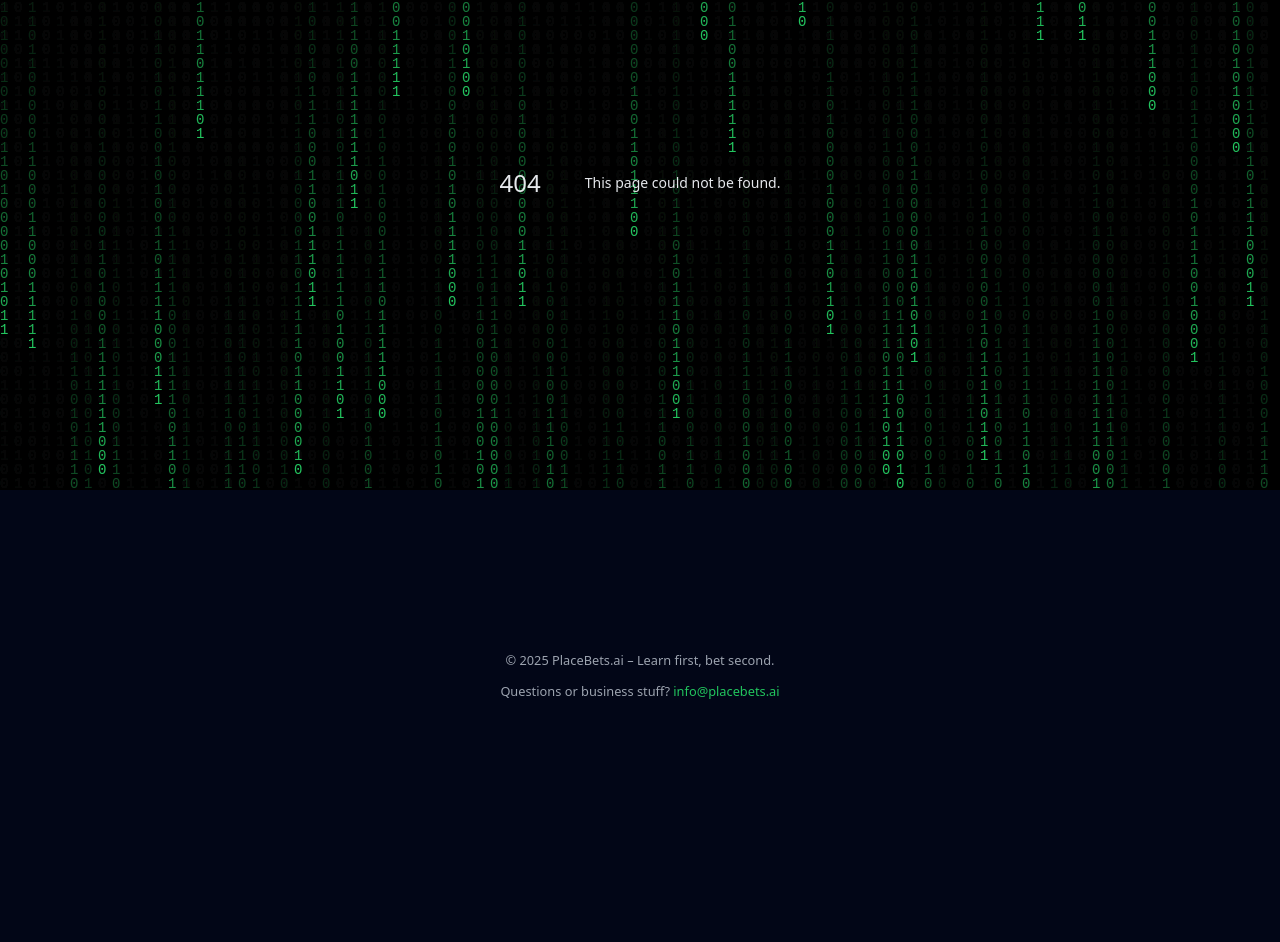
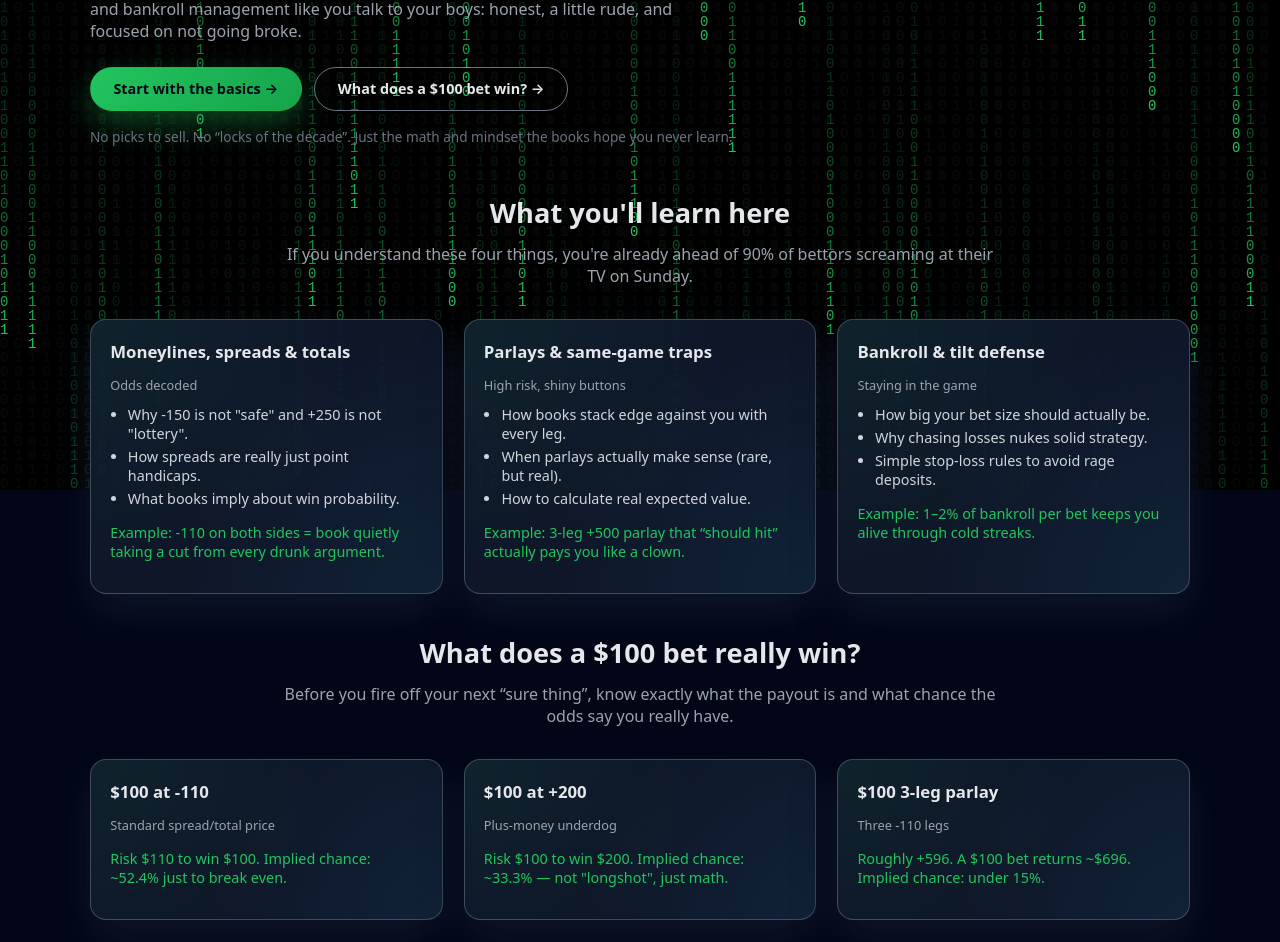
Before and after one commit to placebetsai/Placebetsai, a Next.js app: page / in a window 1280 px wide. Before the commit this address had no page. Shown: the part 310-1252 px from the top of the page. Before the commit the page ends 1054 px from the top, so only its background shows below. Built offline with nearby package versions, Linux system fonts and the light colour scheme.

Commit message:
Create page.js

```diff
--- /dev/null
+++ b/app/page.js
@@ -0,0 +1,121 @@
+export default function HomePage() {
+  return (
+    <>
+      <section className="hero">
+        <div className="hero-pill">
+          <span>SPORTS BETTING SCHOOL</span>
+          <span>NO GURU COURSES</span>
+        </div>
+        <h1>
+          Learn how sports betting actually works{" "}
+          <span className="hero-gradient">
+            before the book buries you.
+          </span>
+        </h1>
+        <p className="hero-sub">
+          PlaceBets.ai is the neon chalkboard that finally explains odds,
+          parlays, spreads, and bankroll management like you talk to your boys:
+          honest, a little rude, and focused on not going broke.
+        </p>
+
+        <div className="hero-actions">
+          <a href="/learn-betting" className="btn btn-primary">
+            Start with the basics →
+          </a>
+          <a href="/calculators" className="btn btn-outline">
+            What does a $100 bet win? →
+          </a>
+        </div>
+
+        <p className="hero-note">
+          No picks to sell. No “locks of the decade”. Just the math and mindset
+          the books hope you never learn.
+        </p>
+      </section>
+
+      <section className="section">
+        <h2 className="section-title">What you&apos;ll learn here</h2>
+        <p className="section-intro">
+          If you understand these four things, you&apos;re already ahead of 90%
+          of bettors screaming at their TV on Sunday.
+        </p>
+
+        <div className="card-grid">
+          <div className="card">
+            <h3>Moneylines, spreads & totals</h3>
+            <p className="card-tag">Odds decoded</p>
+            <ul className="card-list">
+              <li>Why -150 is not &quot;safe&quot; and +250 is not &quot;lottery&quot;.</li>
+              <li>How spreads are really just point handicaps.</li>
+              <li>What books imply about win probability.</li>
+            </ul>
+            <p className="card-example">
+              Example: -110 on both sides = book quietly taking a cut from every
+              drunk argument.
+            </p>
+          </div>
+
+          <div className="card">
+            <h3>Parlays & same-game traps</h3>
+            <p className="card-tag">High risk, shiny buttons</p>
+            <ul className="card-list">
+              <li>How books stack edge against you with every leg.</li>
+              <li>When parlays actually make sense (rare, but real).</li>
+              <li>How to calculate real expected value.</li>
+            </ul>
+            <p className="card-example">
+              Example: 3-leg +500 parlay that “should hit” actually pays you like
+              a clown.
+            </p>
+          </div>
+
+          <div className="card">
+            <h3>Bankroll & tilt defense</h3>
+            <p className="card-tag">Staying in the game</p>
+            <ul className="card-list">
+              <li>How big your bet size should actually be.</li>
+              <li>Why chasing losses nukes solid strategy.</li>
+              <li>Simple stop-loss rules to avoid rage deposits.</li>
+            </ul>
+            <p className="card-example">
+              Example: 1–2% of bankroll per bet keeps you alive through cold
+              streaks.
+            </p>
+          </div>
+        </div>
+      </section>
+
+      <section className="section">
+        <h2 className="section-title">What does a $100 bet really win?</h2>
+        <p className="section-intro">
+          Before you fire off your next “sure thing”, know exactly what the
+          payout is and what chance the odds say you really have.
+        </p>
+        <div className="card-grid">
+          <div className="card">
+            <h3>$100 at -110</h3>
+            <p className="card-tag">Standard spread/total price</p>
+            <p className="card-example">
+              Risk $110 to win $100. Implied chance: ~52.4% just to break even.
+            </p>
+          </div>
+          <div className="card">
+            <h3>$100 at +200</h3>
+            <p className="card-tag">Plus-money underdog</p>
+            <p className="card-example">
+              Risk $100 to win $200. Implied chance: ~33.3% — not &quot;longshot&quot;,
+              just math.
+            </p>
+          </div>
+          <div className="card">
+            <h3>$100 3-leg parlay</h3>
+            <p className="card-tag">Three -110 legs</p>
+            <p className="card-example">
+              Roughly +596. A $100 bet returns ~$696. Implied chance: under 15%.
+            </p>
+          </div>
+        </div>
+      </section>
+    </>
+  );
+            }
```
